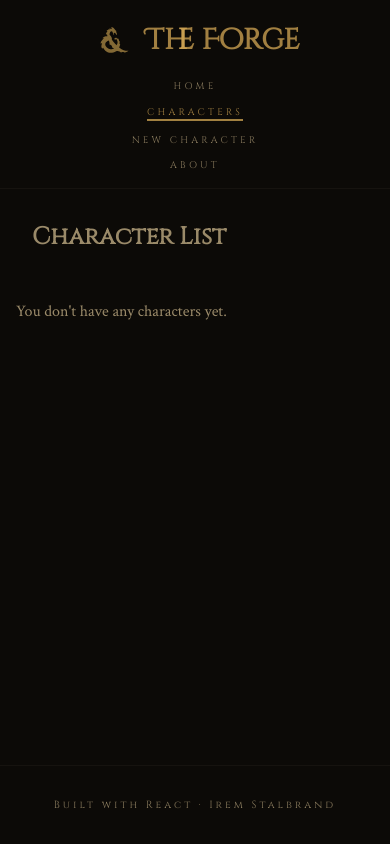
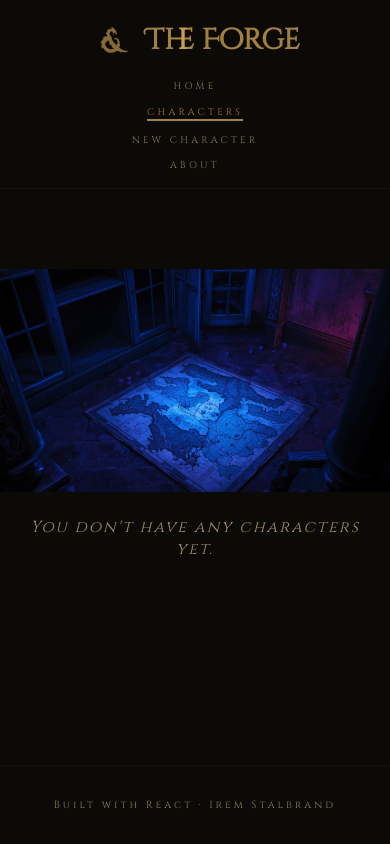
Before and after one commit to iremstalbrand/react-dnd-tracker, a React (Vite) app: page /characters in a window 390 px wide. Built offline with nearby package versions, Linux system fonts and the light colour scheme.

Commit message:
feat: extract StatsBlock and SpellList components, add empty list state

```diff
--- a/src/components/CharacterForm/CharacterForm.css
+++ b/src/components/CharacterForm/CharacterForm.css
@@ -16,14 +16,6 @@
   max-width: 40rem;
   margin: 2rem auto;
   padding: 2rem;
-}
-
-.stats-container {
-  display: grid;
-  grid-template-columns: repeat(3, 1fr);
-  gap: 1rem;
-  padding-top: 2rem;
-  padding-bottom: 2rem;
 }
 
 .form-buttons {
@@ -80,29 +72,6 @@ label {
   background: rgba(190, 170, 130, 0.06);
 }
 
-.spells-list {
-  display: flex;
-  flex-wrap: wrap;
-  gap: 5px;
-}
-
-.spells-list span {
-  font-size: 0.75rem;
-  padding: 0.3rem 0.7rem;
-  border-radius: 3px;
-  background: var(--stat-bg);
-  border: 1px solid var(--border);
-  color: var(--text-dim);
-  cursor: pointer;
-  transition: all 0.2s;
-}
-
-.spells-list span.selected {
-  background: var(--spell-bg);
-  border: 1px solid var(--spell-border);
-  color: var(--spell-text);
-}
-
 input[type="number"]::-webkit-inner-spin-button,
 input[type="number"]::-webkit-outer-spin-button {
   -webkit-appearance: none;
--- a/src/components/CharacterForm/CharacterForm.jsx
+++ b/src/components/CharacterForm/CharacterForm.jsx
@@ -2,6 +2,8 @@ import "./CharacterForm.css";
 import { useState, useEffect } from "react";
 import { getRaces, getClasses, getSpells } from "../../api/dndApi";
 import { useNavigate } from "react-router";
+import StatsBlock from "../StatsBlock/StatsBlock";
+import SpellList from "../SpellList/SpellList";
 
 const formState = {
   characterName: "",
@@ -46,6 +48,9 @@ export default function CharacterForm({
     }
     if (!characterForm.characterClass) {
       newErrors.characterClass = "Class is required";
+    }
+    if (!characterForm.characterRace) {
+      newErrors.characterRace = "Race is required";
     }
     if (Object.keys(newErrors).length > 0) {
       setErrors(newErrors);
@@ -127,18 +132,6 @@ export default function CharacterForm({
     </option>
   ));
 
-  const spellOptions = spells.slice(0, 20).map((spell) => (
-    <span
-      key={spell.index}
-      onClick={() => toggleSpell(spell.name)}
-      className={
-        characterForm.characterSpells.includes(spell.name) ? "selected" : ""
-      }
-    >
-      {spell.name}
-    </span>
-  ));
-
   return (
     <section className="form-section">
       <h2>{editingCharacter ? "Edit Character" : "Create New Character"}</h2>
@@ -168,6 +161,9 @@ export default function CharacterForm({
           <option>Select race</option>
           {raceOptions}
         </select>
+        {errors.characterRace && (
+          <p className="error-message">{errors.characterRace}</p>
+        )}
 
         <label htmlFor="class">Class</label>
         <select
@@ -179,19 +175,15 @@ export default function CharacterForm({
           <option>Select class</option>
           {classOptions}
         </select>
-
-        <div className="spells-container">
-          <label>Spells</label>
-          <div className="spells-list">
-            {spells.length > 0 ? (
-              spellOptions
-            ) : characterForm.characterClass ? (
-              <p>No spells for this class</p>
-            ) : (
-              <p>Select a class first</p>
-            )}
-          </div>
-        </div>
+        {errors.characterClass && (
+          <p className="error-message">{errors.characterClass}</p>
+        )}
+        <SpellList
+          spells={spells}
+          characterSpells={characterForm.characterSpells}
+          toggleSpell={toggleSpell}
+          characterClass={characterForm.characterClass}
+        />
 
         <label htmlFor="status">Status</label>
         <select
@@ -215,76 +207,7 @@ export default function CharacterForm({
           min="1"
           max="20"
         />
-
-        <div className="stats-container">
-          <label>
-            STR(Strength)
-            <input
-              onChange={formUpdate}
-              name="str"
-              type="number"
-              min="1"
-              max="20"
-              value={characterForm.str}
-            />
-          </label>
-          <label>
-            DEX(Dexterity)
-            <input
-              onChange={formUpdate}
-              name="dex"
-              type="number"
-              min="1"
-              max="20"
-              value={characterForm.dex}
-            />
-          </label>
-          <label>
-            CON(Constitution)
-            <input
-              onChange={formUpdate}
-              name="con"
-              type="number"
-              min="1"
-              max="20"
-              value={characterForm.con}
-            />
-          </label>
-          <label>
-            INT(Intelligence)
-            <input
-              onChange={formUpdate}
-              name="int"
-              type="number"
-              min="1"
-              max="20"
-              value={characterForm.int}
-            />
-          </label>
-          <label>
-            WIS(Wisdom)
-            <input
-              onChange={formUpdate}
-              name="wis"
-              type="number"
-              min="1"
-              max="20"
-              value={characterForm.wis}
-            />
-          </label>
-          <label>
-            CHA(Charisma)
-            <input
-              onChange={formUpdate}
-              name="cha"
-              type="number"
-              min="1"
-              max="20"
-              value={characterForm.cha}
-            />
-          </label>
-        </div>
-
+        <StatsBlock characterForm={characterForm} formUpdate={formUpdate} />
         <label htmlFor="backstory">Backstory</label>
         <textarea
           onChange={formUpdate}
--- a/src/components/CharacterList/CharacterList.css
+++ b/src/components/CharacterList/CharacterList.css
@@ -3,17 +3,46 @@
   grid-template-columns: repeat(auto-fill, minmax(20rem, 1fr));
   gap: 1rem;
   align-items: start;
-    padding: 0 2rem;
+  padding: 2rem;
+
 
 }
-
-.character-list-section h2 {
-  padding:2rem;
-  font-family: var(--font-heading);
+.empty-list {
+  position: relative;
+  width: 100%;
+  overflow: hidden;
 }
 
-.character-list-section > p {
-  padding: 2rem;
+.empty-list img {
+  width: 100%;
+  display: block;
+  min-height: 25rem;
+  object-fit: cover;
+}
+
+.empty-overlay {
+  position: absolute;
+  top: 0;
+  left: 0;
+  right: 0;
+  bottom: 0;
+  background: rgba(12, 10, 7, 0.75);
+}
+
+.empty-content {
+  position: absolute;
+  top: 50%;
+  left: 50%;
+  transform: translate(-50%, -50%);
+  text-align: center;
+  z-index: 1;
+}
+
+.empty-content p {
+  font-family: var(--font-heading);
+  font-size: 1rem;
+  letter-spacing: 2px;
+  font-style: italic;
 }
 
 @media (max-width: 768px) {
@@ -25,4 +54,24 @@
   .character-card {
     margin: 0 auto;
   }
+  .empty-list {
+    position: static;
+  }
+
+  .empty-list img {
+    padding-top: 5rem;
+    min-height: auto;
+    width: 100%;
+  }
+
+  .empty-overlay {
+    display: none;
+  }
+
+  .empty-content {
+    position: static;
+    transform: none;
+    padding: 1.5rem;
+    text-align: center;
+  }
 }
--- a/src/components/CharacterList/CharacterList.jsx
+++ b/src/components/CharacterList/CharacterList.jsx
@@ -1,5 +1,7 @@
 import CharacterCard from "../CharacterCard/CharacterCard";
 import "./CharacterList.css";
+import image from "../../assets/empty-list.jpg";
+
 export default function CharacterList({
   characters,
   deleteCharacter,
@@ -7,23 +9,26 @@ export default function CharacterList({
 }) {
   return (
     <section className="character-list-section">
-      <h2>Character List</h2>
+      {characters.length > 0 ? (
         <div className="character-list">
-        {characters.length > 0 ? (
-          characters.map((character) => (
-            <section key={character.id}>
-              {" "}
+          {characters.map((character) => (
             <CharacterCard
+              key={character.id}
               character={character}
               deleteCharacter={deleteCharacter}
               editCharacter={editCharacter}
-              />{" "}
-            </section>
-          ))
+            />
+          ))}
+        </div>
       ) : (
+        <div className="empty-list">
+          <img className="empty-list" src={image} alt="empty dnd party" />
+          <div className="empty-overlay"></div>
+          <div className="empty-content">
             <p>You don't have any characters yet.</p>
+          </div>
+        </div>
       )}
-      </div>
     </section>
   );
 }
--- /dev/null
+++ b/src/components/SpellList/SpellList.css
@@ -0,0 +1,22 @@
+.spells-list {
+  display: flex;
+  flex-wrap: wrap;
+  gap: 5px;
+}
+
+.spells-list span {
+  font-size: 0.75rem;
+  padding: 0.3rem 0.7rem;
+  border-radius: 3px;
+  background: var(--stat-bg);
+  border: 1px solid var(--border);
+  color: var(--text-dim);
+  cursor: pointer;
+  transition: all 0.2s;
+}
+
+.spells-list span.selected {
+  background: var(--spell-bg);
+  border: 1px solid var(--spell-border);
+  color: var(--spell-text);
+}
--- /dev/null
+++ b/src/components/SpellList/SpellList.jsx
@@ -0,0 +1,32 @@
+import "./SpellList.css";
+export default function SpellList({
+  spells,
+  characterSpells,
+  toggleSpell,
+  characterClass,
+}) {
+  const spellOptions = spells.slice(0, 20).map((spell) => (
+    <span
+      key={spell.index}
+      onClick={() => toggleSpell(spell.name)}
+      className={characterSpells.includes(spell.name) ? "selected" : ""}
+    >
+      {spell.name}
+    </span>
+  ));
+
+  return (
+    <div className="spells-container">
+      <label>Spells</label>
+      <div className="spells-list">
+        {spells.length > 0 ? (
+          spellOptions
+        ) : characterClass ? (
+          <p>No spells for this class</p>
+        ) : (
+          <p>Select a class first</p>
+        )}
+      </div>
+    </div>
+  );
+}
--- /dev/null
+++ b/src/components/StatsBlock/StatsBlock.css
@@ -0,0 +1,7 @@
+.stats-container {
+  display: grid;
+  grid-template-columns: repeat(3, 1fr);
+  gap: 1rem;
+  padding-top: 2rem;
+  padding-bottom: 2rem;
+}
--- /dev/null
+++ b/src/components/StatsBlock/StatsBlock.jsx
@@ -0,0 +1,73 @@
+import "./StatsBlock.css";
+export default function StatsBlock({ characterForm, formUpdate }) {
+  return (
+    <div className="stats-container">
+      <label>
+        STR(Strength)
+        <input
+          onChange={formUpdate}
+          name="str"
+          type="number"
+          min="1"
+          max="20"
+          value={characterForm.str}
+        />
+      </label>
+      <label>
+        DEX(Dexterity)
+        <input
+          onChange={formUpdate}
+          name="dex"
+          type="number"
+          min="1"
+          max="20"
+          value={characterForm.dex}
+        />
+      </label>
+      <label>
+        CON(Constitution)
+        <input
+          onChange={formUpdate}
+          name="con"
+          type="number"
+          min="1"
+          max="20"
+          value={characterForm.con}
+        />
+      </label>
+      <label>
+        INT(Intelligence)
+        <input
+          onChange={formUpdate}
+          name="int"
+          type="number"
+          min="1"
+          max="20"
+          value={characterForm.int}
+        />
+      </label>
+      <label>
+        WIS(Wisdom)
+        <input
+          onChange={formUpdate}
+          name="wis"
+          type="number"
+          min="1"
+          max="20"
+          value={characterForm.wis}
+        />
+      </label>
+      <label>
+        CHA(Charisma)
+        <input
+          onChange={formUpdate}
+          name="cha"
+          type="number"
+          min="1"
+          max="20"
+          value={characterForm.cha}
+        />
+      </label>
+    </div>
+  );
+}
```
Also changed, not shown: src/assets/empty-list.jpg (added). Lines whose indentation alone changed are shown as unchanged.
